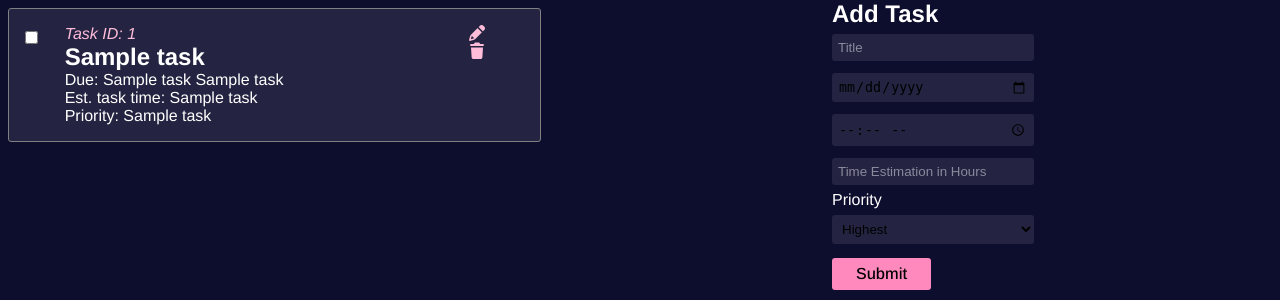
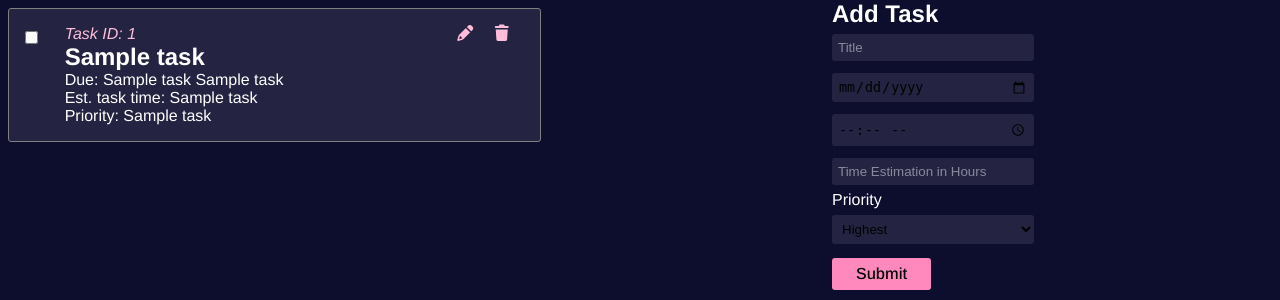
Before and after one commit to av3ry3ris/taskApp, a Flask app: template templates/index.html in a window 1280 px wide. Shown: the part 87-387 px from the top of the page. Run offline with Flask 3, Linux system fonts and the light colour scheme; the template is opened without the code that fills it: most values are stand-ins (such as "Sample title", 1, 10 or a date in 2020); some libraries are stand-ins or nearby versions.

Commit message:
added styles to the side buttons

```diff
--- a/static/css/main.css
+++ b/static/css/main.css
@@ -131,8 +131,12 @@ header h1 {
     text-decoration: line-through;
 }
 
+.btns-box {
+    width: 15%;
+}
+
 .btns-box i:first-child {
-    padding-right: 1em;
+    padding-right: .75em;
 }
 .btns-box i:hover {
     cursor: pointer;
```
